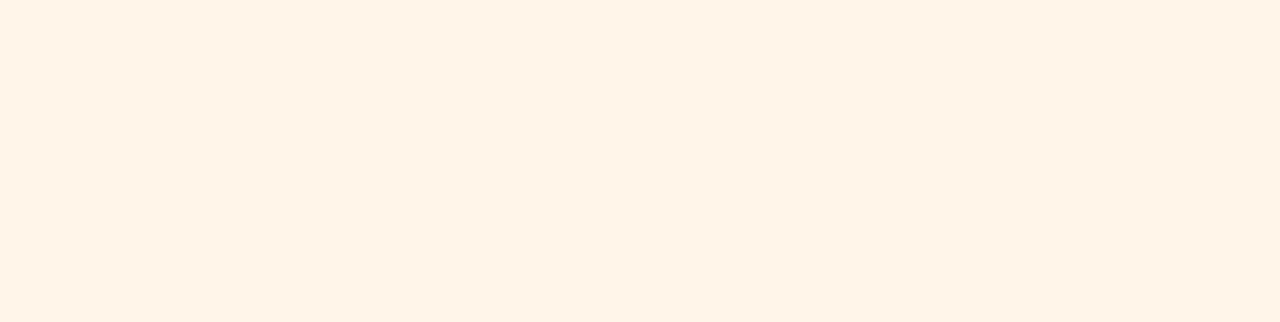
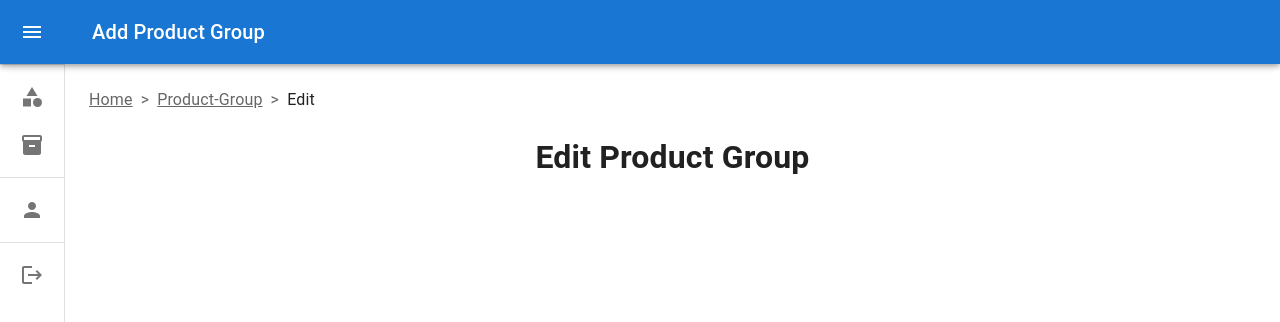
Before and after one commit to shafinmurani/enquiryform, a React (Create React App) app: page /product-group/edit in a window 1280 px wide. Before the commit this address had no page. Shown: the top 322 px of the page. Built offline with nearby package versions, Linux system fonts and the light colour scheme.

Commit message:
Added EditProductGroup.js screen

```diff
--- a/src/App.js
+++ b/src/App.js
@@ -6,6 +6,7 @@ import Logout from "./pages/Logout";
 import Product from "./pages/product/Product";
 import Party from "./pages/party/Party";
 import AddProductGroup from "./pages/product_group/AddProductGroup";
+import EditProductGroup from "./pages/product_group/EditProductGroup";
 function App() {
   console.log(localStorage.getItem("jwt-token"));
   return (
@@ -16,6 +17,7 @@ function App() {
         <Route path="/logout" Component={Logout} />
         <Route path="/product-group" Component={ProductGroup} />
         <Route path="/product-group/add" Component={AddProductGroup} />
+        <Route path="/product-group/edit" Component={EditProductGroup} />
         <Route path="/product" Component={Product} />
         <Route path="/party" Component={Party} />
       </Routes>
--- /dev/null
+++ b/src/pages/product_group/EditProductGroup.js
@@ -0,0 +1,29 @@
+import React from "react";
+import DrawerComponent from "../../components/DrawerComponent";
+
+import BreadcrumbsComponent from "../../components/BreadcrumbsComponent";
+
+function timeout(delay) {
+  return new Promise((res) => setTimeout(res, delay));
+}
+
+export default function EditProductGroup() {
+  return (
+    <>
+      <DrawerComponent title="Add Product Group">
+        <BreadcrumbsComponent />
+
+        <div
+          style={{
+            display: "flex",
+            flexDirection: "row",
+            justifyContent: "center",
+            alignItems: "center",
+          }}
+        >
+          <h1>Edit Product Group</h1>
+        </div>
+      </DrawerComponent>
+    </>
+  );
+}
--- a/src/pages/product_group/ProductGroup.js
+++ b/src/pages/product_group/ProductGroup.js
@@ -166,6 +166,7 @@ export default function ProductGroup() {
                             >
                               <Typography>Yes</Typography>
                             </Button>
+
                             <Button
                               onClick={handleClose}
                               size="small"
@@ -190,9 +191,11 @@ export default function ProductGroup() {
                         >
                           <Delete />
                         </Button>
-                        <Button size="small" variant="contained" color="info">
-                          <Edit />
-                        </Button>
+                        <Link to="/product-group/edit">
+                          <Button size="small" variant="contained" color="info">
+                            <Edit />
+                          </Button>
+                        </Link>
                       </TableCell>
                     </TableRow>
                   );
```
